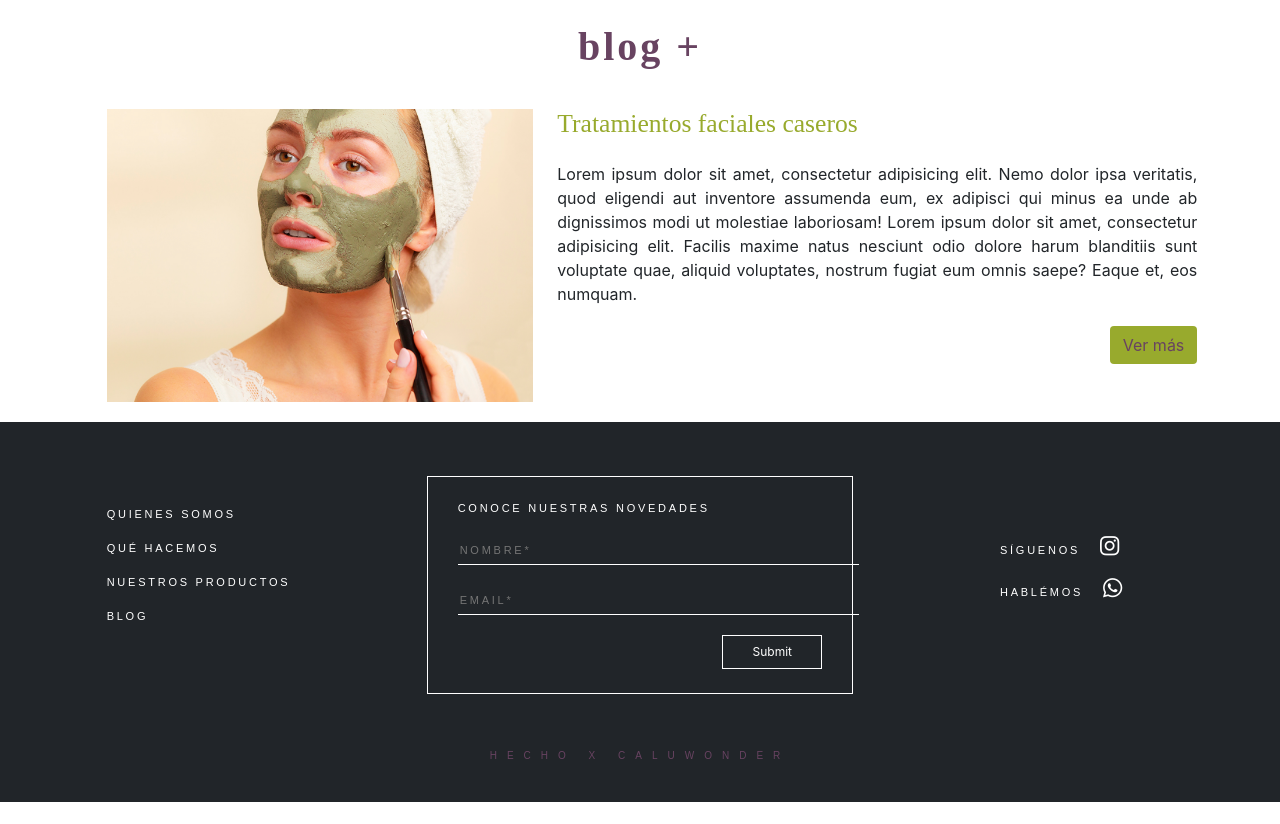
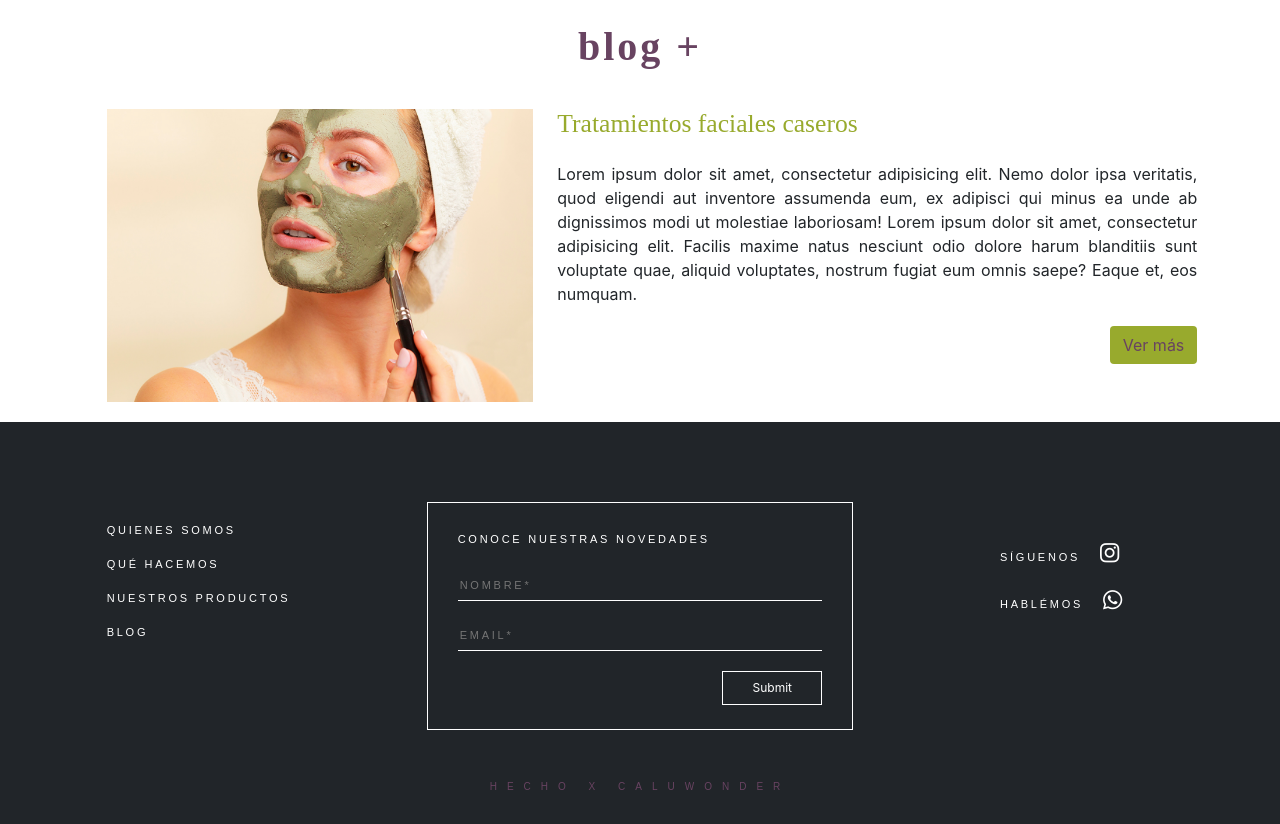
Before and after one commit to caluwonder/mujerbonita, a website: page index.html in a window 1280 px wide. Shown: the part 1415-2239 px from the top of the page. Before the commit the page ends 2217 px from the top, so only its background shows below. Drawn offline with nearby package versions, Linux system fonts and the light colour scheme.

Commit message:
cambios footer

```diff
--- a/index.html
+++ b/index.html
@@ -184,13 +184,13 @@
 		</section>
 	<!--footer-->
 	<div class="row footer">
-		<div class="column col-3 offset-1 ft align-self-center">
+		<div class="column col-11 offset-1 col-md-2 offset-md-1 ft align-self-center">
 			<a href="#">Quienes Somos</a>
 			<a href="#">Qué hacemos</a>
 			<a href="#">Nuestros Productos</a>
 			<a href="#">Blog</a>
 		</div>
-		<div class="col-4 d-flex align-self-center column sq ">
+		<div class="col-10 offset-1 col-md-4 d-flex align-self-center column sq">
 			<span class="ft">Conoce Nuestras Novedades</span>
 			<form>
 			<div class="d-flex justify-content-between">
@@ -204,12 +204,12 @@
 			</div>
 			</form>
 		</div>
-		<div class="col-3 offset-1 d-flex align-self-center">
-			<ul class="column">
-				<li class="list-inline-item ft">
+		<div class="col-11 offset-1 offset-md-1 col-md-3 d-md-flex">
+			<ul class="flex-md-column">
+				<li class="ft ">
 					<a href="https://www.instagram.com/somosmujeresbonitas/" target="blank_">Síguenos<i class="fab fa-instagram icon"></i></a>
 				</li>
-				<li class="list-inline-item ft">
+				<li class="ft">
 					<a href="https://api.whatsapp.com/send?phone=56935658198&text=Hola,%20me%20gustar%C3%ADa%20hacer%20una%20reserva.%20" target="blank_">Hablémos<i class="fab fa-whatsapp icon"></i></a>
 				</li>
 			</ul>
--- a/scss/main.scss
+++ b/scss/main.scss
@@ -205,17 +205,18 @@ a:hover{
     }
     /*footer*/
     .footer {
-        height: 380px;
         color:white;
         font-size: 12px;
         background-color:#212529;
         padding-top: 50px;
         ul{
+            width: 100%;
+            margin-top: 70px;
             display: flex;
-            justify-content: space-around;
-            width: 100%;
             li{
                 color: white;
+                list-style: none;
+
             }
             a:hover{
                 color:$verde!important;
@@ -259,10 +260,10 @@ a:hover{
         text-transform: uppercase;
         font-size: 11px;
         letter-spacing: 2.75px;
-        line-height: 14px;
+        line-height: 24px;
         text-align: left;
         transition: 1s color;
-
+        width: 100%;
     }
 
     .tag{
@@ -283,6 +284,7 @@ a:hover{
         padding: 24px 30px !important;
         border: white 1px;
         border-style: solid;
+        margin-top: 30px;
     }
     .send{
         width: 100px;
```
Also changed, not shown: css/style.css.
